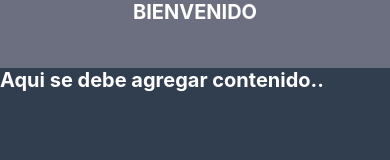
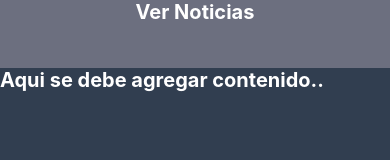
Before and after one commit to JGS83-dev/DPS-BusinessApp, a React Native app in the folder business-app/: screen /VerNoticias in a window 390 px wide. Shown: the top 160 px of the page. Built offline with nearby package versions, Linux system fonts and the light colour scheme; no server answers.

Commit message:
Componente base: VerNoticias

```diff
--- a/business-app/App.js
+++ b/business-app/App.js
@@ -7,6 +7,7 @@ import {
 LogBox
 } from 'react-native';
 import CrearCuenta from './components/CrearCuenta';
+import VerNoticias from './components/VerNoticias';
 
 const Stack = createNativeStackNavigator();
 
@@ -19,6 +20,7 @@ function App() {
         <Stack.Screen options={{ headerShown: false }} name="Inicio" component={Inicio} />
         <Stack.Screen options={{ headerShown: false }} name="Login" component={Login} />
         <Stack.Screen options={{ headerShown: false }} name="CrearCuenta" component={CrearCuenta} />
+        <Stack.Screen options={{ headerShown: false }} name="VerNoticias" component={VerNoticias} />
       </Stack.Navigator>
     </NavigationContainer>
   );
--- /dev/null
+++ b/business-app/components/VerNoticias.js
@@ -0,0 +1,29 @@
+import React from 'react';
+import ContenedorPrincipal from './ContenedorPrincipal';
+import {
+    Text,
+    StyleSheet
+} from 'react-native';
+import { colores } from '../config/colores';
+
+const VerNoticias = ({navigation}) => {
+    return (
+
+            <ContenedorPrincipal titulo="Ver Noticias"
+            navigation={navigation}
+            contenido={(
+                <Text style={styles.letra}>Aqui se debe agregar contenido..</Text>
+            )}></ContenedorPrincipal>
+
+    );
+}
+
+export default VerNoticias
+
+const styles = StyleSheet.create({
+    letra: {
+        fontSize: 20,
+        fontWeight: 'bold',
+        color: colores.letra
+    }
+});
```
